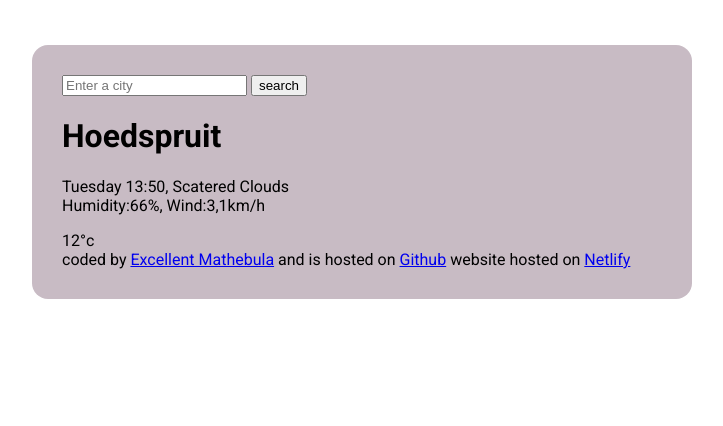
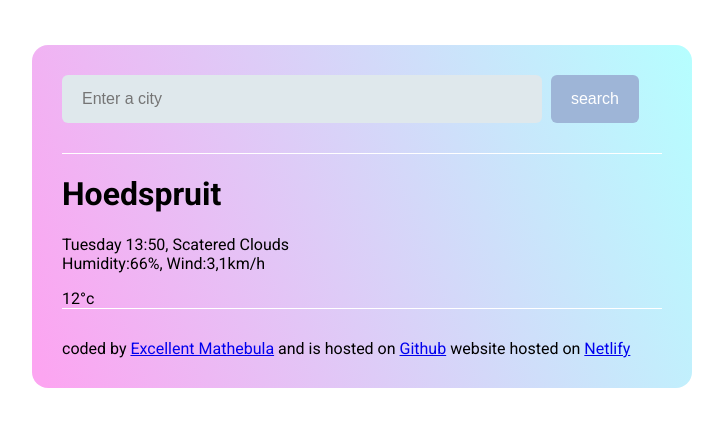
Before and after one commit to Excellent-mathe/EXCELLENT, a plain HTML site: page Excel/index.html in a window 1280 px wide. Shown: the whole page, without its empty margins (278-1001 px from the left). Drawn offline with Linux system fonts and the light colour scheme.

Commit message:
added style to the footer and header

```diff
--- a/Excel/index.html
+++ b/Excel/index.html
@@ -14,8 +14,10 @@
     <div class="weather-app">
   </head>
   <header>
-    <input type="search" placeholder="Enter a city"required>
-    <input type="submit" value="search">
+    <form class="search-form">
+    <input type="search" placeholder="Enter a city"required class="search-form-input">
+    <input type="submit" value="search" class="search-value-input">
+    </form>
   </header>
     <main>
             <h1>Hoedspruit</h1>
--- a/Excel/src/style.css
+++ b/Excel/src/style.css
@@ -1,14 +1,36 @@
 .weather-app{
-    background:rgb(200, 187, 196);
+    background: linear-gradient(68.6deg, rgb(252, 165, 241) 1.8%, rgb(181, 255, 255) 100.5%);
     max-width: 600px;
     margin: 45px auto;
-    box-shadow: 0,30px,50px rgb(red, green, blue);
+    box-shadow: 0,30px,50px rgb(rgb(192, 179, 179), green, blue);
     border-radius: 16px;
     padding: 30px;
+    font-family: "Roboto", sans-serif;
+}
+header{
+    border-bottom: 1px solid white;
+    padding: 0 0 30px 0;
 
-        font-family: "Roboto", sans-serif;
-        font-optical-sizing: auto;
-        font-weight: <weight>;
-        font-style: normal;
-        font-variation-settings:
-            "wdth" 100; }
+}
+.search-form-input{
+background-color:rgb(223, 232, 236) ;
+border: none;
+ border-radius:6px;
+ width: 80%;
+ font-size: 16px;
+ padding:15px 20px ;
+
+}
+.search-value-input{
+    background-color: rgb(158, 181, 215);
+    padding: 15px 20px;
+    border: none;
+    margin-left: 5px;
+    font-size: 16px;
+    border-radius: 6px;
+    color: white;
+}
+footer{
+   border-top: 1px solid white;
+   padding: 30px 0 0 0;
+}
```
